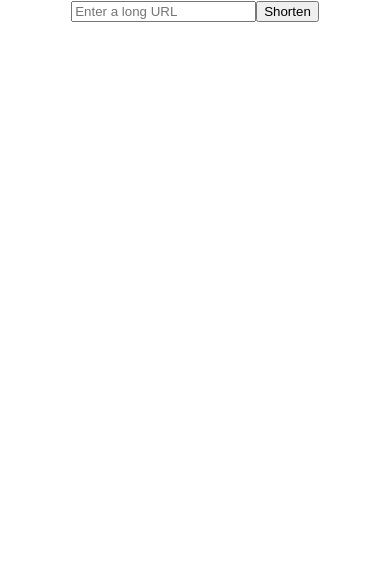
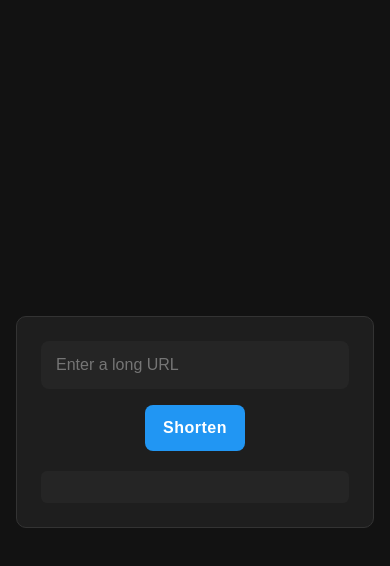
Before and after one commit to moon636/url-shortener, a React (Create React App) app in the folder client/: page / in a window 390 px wide. Shown: the top 566 px of the page. Built offline with nearby package versions, Linux system fonts and the light colour scheme.

Commit message:
front end visuals

```diff
--- a/client/src/App.css
+++ b/client/src/App.css
@@ -1,3 +1,99 @@
+.result-container {
+  background: #252525;
+  padding: 1.5rem;
+  border-radius: 8px;
+  margin-top: 2rem;
+}
+
+.result-container a {
+  color: #64b5f6;
+  text-decoration: none;
+  word-break: break-all;
+  transition: text-decoration 0.2s;
+}
+
+.result-container a:hover {
+  text-decoration: underline;
+}
+.shorten-button {
+  background: #2196f3;
+  color: #fff;
+  border: none;
+  font-weight: bold;
+  padding: 18px 28px;
+  border-radius: 8px;
+  cursor: pointer;
+  transition: background 0.2s;
+  font-size: 1.15rem;
+  margin-top: 1.2rem;
+  letter-spacing: 0.5px;
+  min-width: 140px;
+}
+
+.shorten-button:hover {
+  background: #1769aa;
+}
+.shortener-card {
+  background: #1e1e1e;
+  padding: 3rem;
+  border-radius: 15px;
+  border: 1px solid #333;
+  max-width: 500px;
+  width: 100%;
+  box-sizing: border-box;
+}
+
+@media (max-width: 600px) {
+  .App {
+    padding: 1rem;
+    min-height: 100vh;
+  }
+  .shortener-card {
+    padding: 1.5rem;
+    max-width: 100%;
+    border-radius: 10px;
+  }
+  .url-input {
+    font-size: 0.98rem;
+    padding: 12px;
+    border-radius: 6px;
+  }
+  .shorten-button {
+    font-size: 1rem;
+    padding: 14px 18px;
+    min-width: 100px;
+    margin-top: 1rem;
+  }
+  .result-container {
+    padding: 1rem;
+    border-radius: 6px;
+    margin-top: 1.2rem;
+    font-size: 0.98rem;
+  }
+}
+.url-input {
+  font-size: 1rem;
+  padding: 15px;
+  background: #252525;
+  color: #e0e0e0;
+  border: none;
+  width: 100%;
+  border-radius: 8px;
+  outline: none;
+  transition: box-shadow 0.2s;
+}
+
+.url-input:focus {
+  box-shadow: 0 0 0 2px #2196f3, 0 2px 8px rgba(33, 150, 243, 0.15);
+}
+
+.App {
+  display: flex;
+  flex-direction: column;
+  align-items: center;
+  justify-content: center;
+  min-height: 100vh;
+}
 .App {
   text-align: center;
 }
--- a/client/src/App.js
+++ b/client/src/App.js
@@ -20,15 +20,18 @@ function App() {
 
   return (
     <div className="App">
+      <div className="shortener-card">
         <form onSubmit={handleSubmit}>
           <input
+            className="url-input"
             type="text"
             placeholder="Enter a long URL"
             value={longUrl}
             onChange={e => setLongUrl(e.target.value)}
           />
-        <button type="submit">Shorten</button>
+          <button className="shorten-button" type="submit">Shorten</button>
         </form>
+        <div className="result-container">
           {shortUrl && (
             <div style={{ marginTop: '20px' }}>
               <p>Your short URL:</p>
@@ -42,6 +45,8 @@ function App() {
             </div>
           )}
         </div>
+      </div>
+    </div>
   );
 }
 
--- a/client/src/index.css
+++ b/client/src/index.css
@@ -1,3 +1,17 @@
+@import url('https://fonts.googleapis.com/css2?family=Inter:wght@400;700&display=swap');
+
+body {
+  background: #121212;
+  color: #e0e0e0;
+  font-family: 'Inter', sans-serif;
+  box-sizing: border-box;
+  margin: 0;
+  padding: 0;
+}
+
+*, *::before, *::after {
+  box-sizing: inherit;
+}
 body {
   margin: 0;
   font-family: -apple-system, BlinkMacSystemFont, 'Segoe UI', 'Roboto', 'Oxygen',
```
Lines whose indentation alone changed are shown as unchanged.
